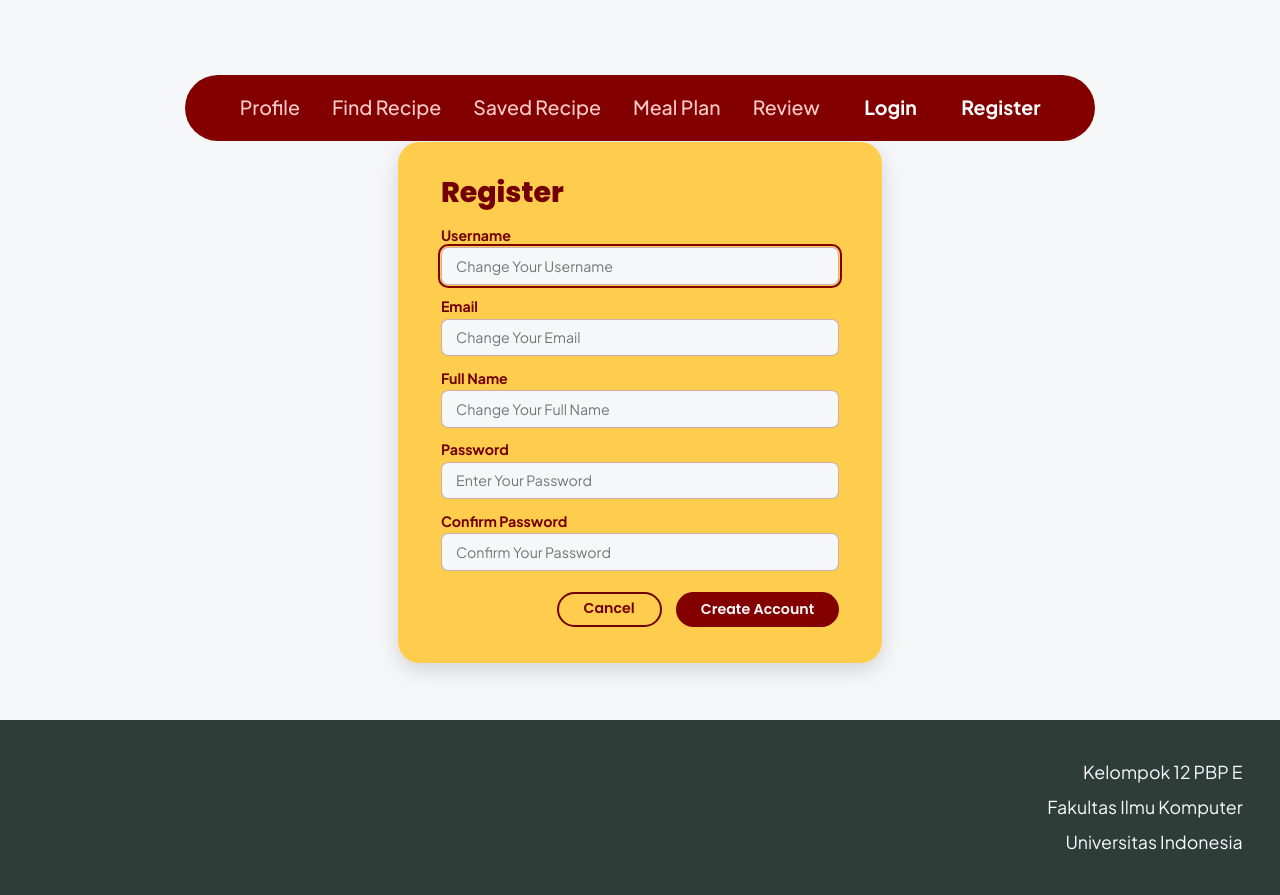
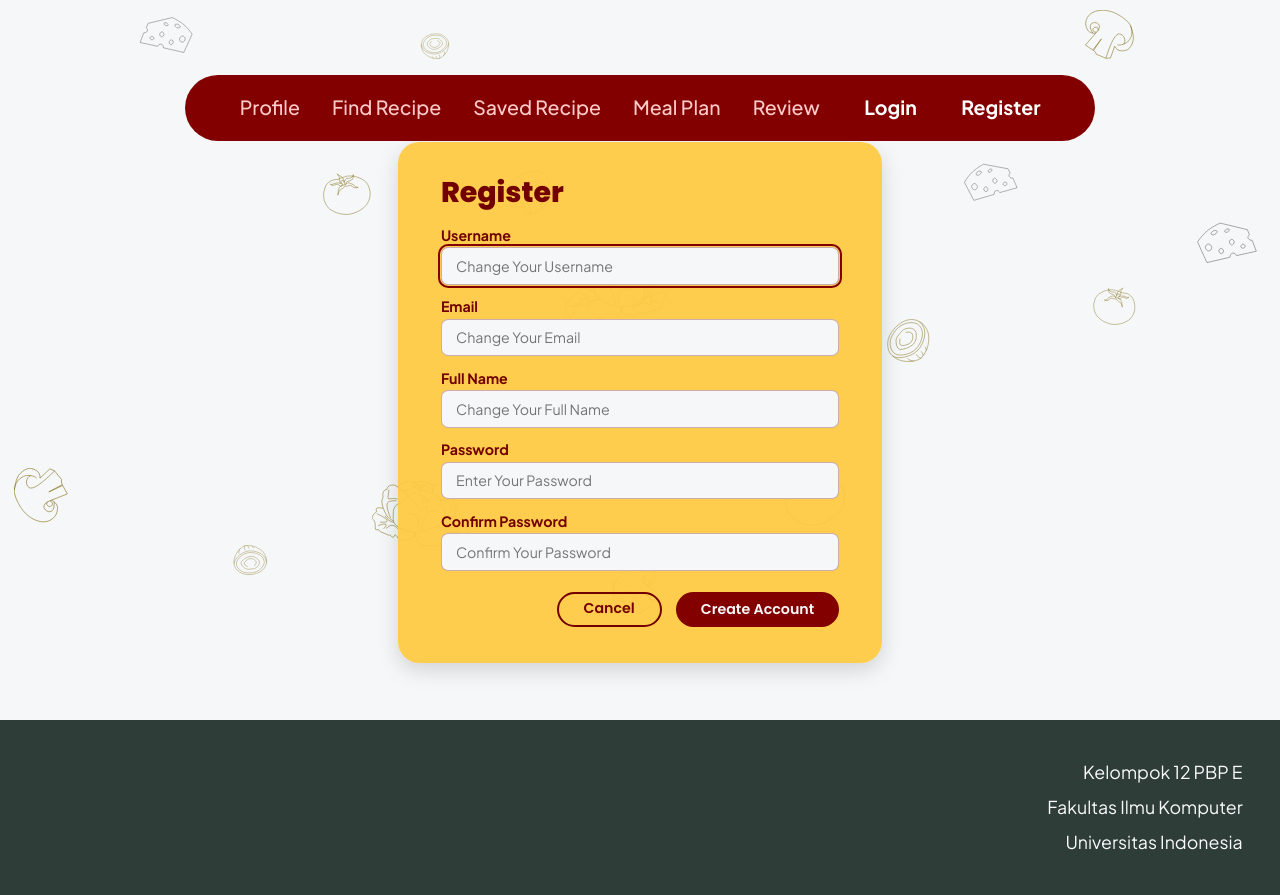
Before and after one commit to pbp-kelompok-e12/FillMyDish, a Django app: page /register/ in a window 1280 px wide. Run offline with Django 5.2, Linux system fonts and the light colour scheme; some libraries are stand-ins or nearby versions.

Commit message:
feat: added decorative image

```diff
--- a/templates/edit_profile.html
+++ b/templates/edit_profile.html
@@ -1,6 +1,7 @@
 {% extends 'base.html' %}
 {% load static %}
 {% block content %}
+{% include 'partials/deco.html' %}
 <div class="profile-page">
     <form class="profile-form-card" method="post" action="{% url 'edit_profile' %}">
         {% csrf_token %}
--- a/templates/login.html
+++ b/templates/login.html
@@ -1,6 +1,7 @@
 {% extends 'base.html' %}
 {% load static %}
 {% block content %}
+{% include 'partials/deco.html' %}
 <div class="profile-page">
     <form class="profile-form-card" method="post" action="{% url 'login' %}">
         {% csrf_token %}
--- /dev/null
+++ b/templates/partials/deco.html
@@ -0,0 +1,19 @@
+{% load static %}
+<!-- Background dekorasi (ikon sayur) -->
+<div class="deco-layer" aria-hidden="true">
+    <img src="{% static 'img/Group-8.svg' %}" alt="" style="left:10.49%; top:0.99%; --w:5.00">
+    <img src="{% static 'img/Group-6.svg' %}"   alt="" style="left:32.15%; top:3.41%;  --w:3.61">
+    <img src="{% static 'img/Vector-8.svg' %}"  alt="" style="left:84.79%; top:1.56%;  --w:3.82">
+    <img src="{% static 'img/Group-4.svg' %}"   alt="" style="left:24.72%; top:26.14%; --w:4.72">
+    <img src="{% static 'img/Vector-11.svg' %}" alt="" style="left:39.58%; top:27.27%; --w:3.40">
+    <img src="{% static 'img/Group-9.svg' %}"   alt="" style="left:74.93%; top:25.43%; --w:5.00">
+    <img src="{% static 'img/Group-11.svg' %}"  alt="" style="left:93.06%; top:33.52%; --w:5.69">
+    <img src="{% static 'img/Group-10.svg' %}"  alt="" style="left:85.00%; top:44.60%; --w:4.24">
+    <img src="{% static 'img/Vector-9.svg' %}"  alt="" style="left:44.17%; top:40.91%; --w:7.85">
+    <img src="{% static 'img/Group-5.svg' %}"   alt="" style="left:68.82%; top:49.86%; --w:3.96">
+    <img src="{% static 'img/Vector-12.svg' %}" alt="" style="left:1.11%;  top:74.86%; --w:4.17">
+    <img src="{% static 'img/Vector-10.svg' %}" alt="" style="left:29.03%; top:76.85%; --w:7.78">
+    <img src="{% static 'img/Group-12.svg' %}"  alt="" style="left:17.43%; top:85.65%; --w:4.31">
+    <img src="{% static 'img/Group-7.svg' %}"   alt="" style="left:61.32%; top:75.00%; --w:4.72">
+    <img src="{% static 'img/Vector-7.svg' %}"  alt="" style="left:47.92%; top:90.34%; --w:3.68">
+</div>
--- a/templates/profile.html
+++ b/templates/profile.html
@@ -1,6 +1,7 @@
 {% extends 'base.html' %}
 {% load static %}
 {% block content %}
+{% include 'partials/deco.html' %}
 <div class="profile-page">
     <div class="profile-card">
         <a class="profile-edit-btn" href="{% url 'edit_profile' %}">Edit</a>
--- a/templates/register.html
+++ b/templates/register.html
@@ -1,6 +1,7 @@
 {% extends 'base.html' %}
 {% load static %}
 {% block content %}
+{% include 'partials/deco.html' %}
 <div class="profile-page">
     <form class="profile-form-card" method="post" action="{% url 'register' %}">
         {% csrf_token %}
```
